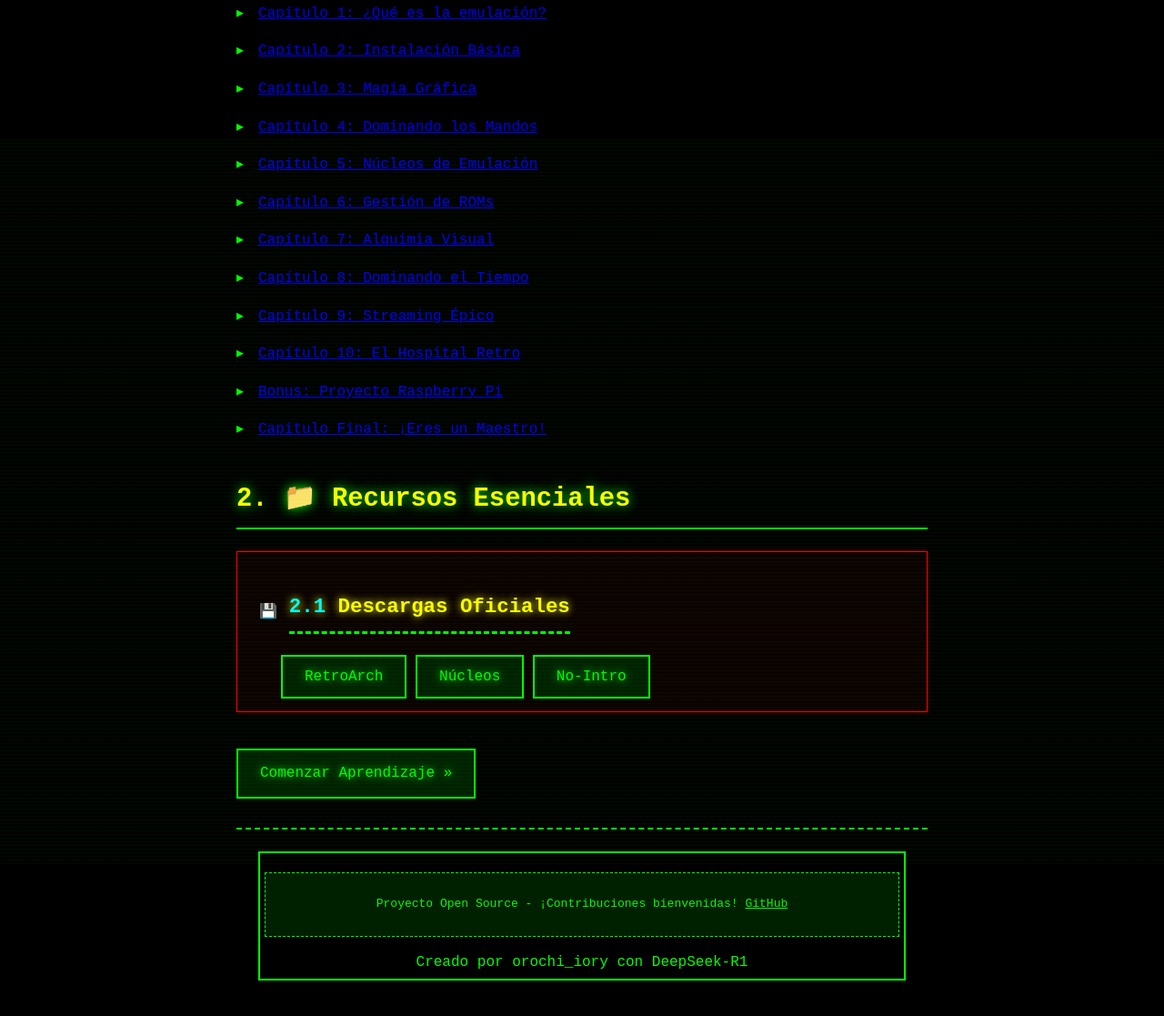
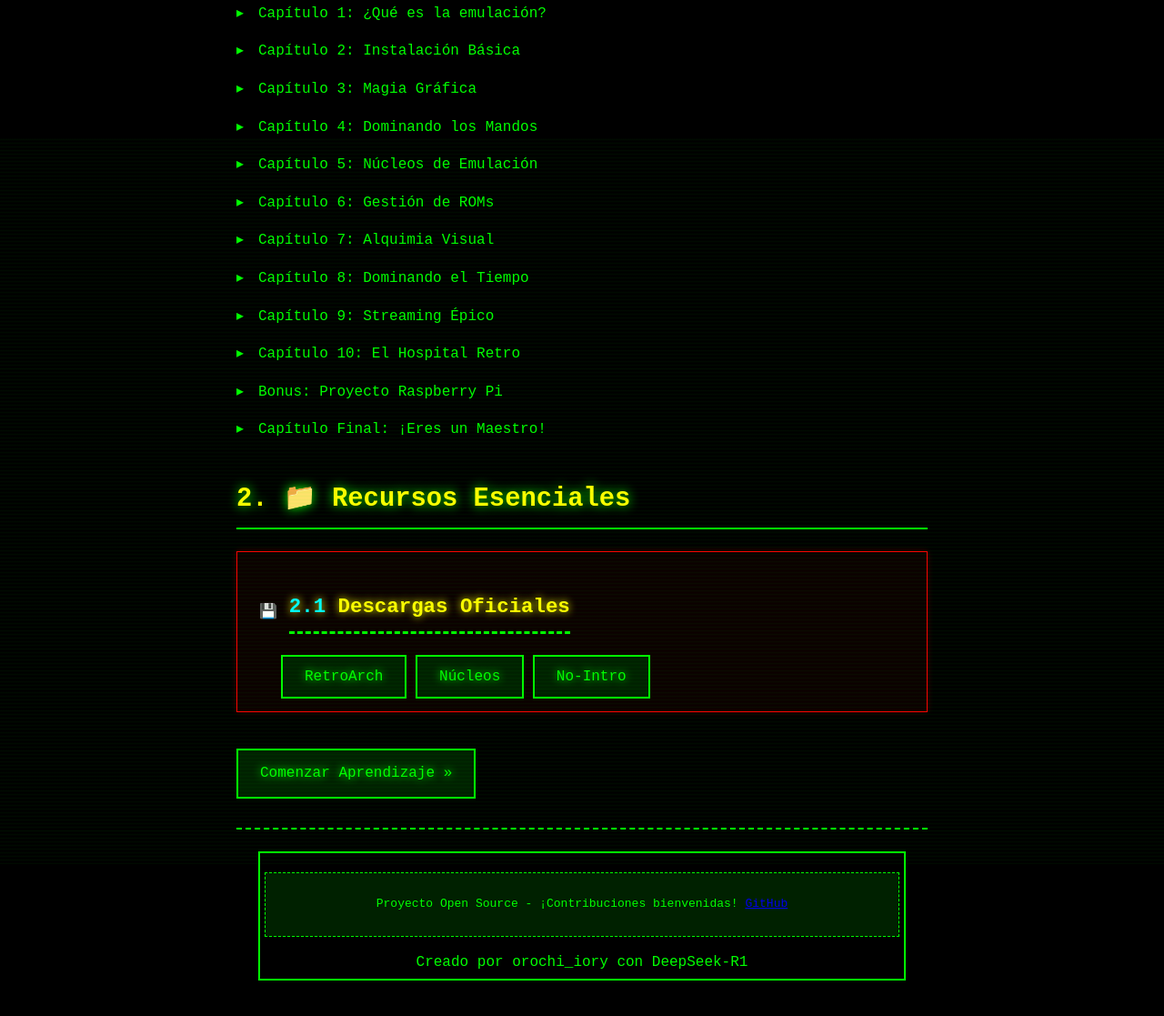
Before and after one commit to orochi-iory/retroarchparatontos, a plain HTML site: page index.html in a window 1280 px wide. Shown: the part 383-1500 px from the top of the page at 91% size. Drawn offline with Linux system fonts and the light colour scheme.

Commit message:
Update index.html

```diff
--- a/index.html
+++ b/index.html
@@ -9,6 +9,24 @@
         <source src="sfx/hover.wav" type="audio/wav">
         <source src="sfx/hover.mp3" type="audio/mpeg">
     </audio>
+    <style>
+        /* Estilos específicos para el índice */
+        .retro-list a {
+            color: var(--neon-green);
+            text-decoration: none;
+            transition: all 0.3s ease;
+        }
+
+        .retro-list a:hover {
+            color: var(--neon-yellow);
+            text-shadow: var(--glow) var(--neon-green);
+            transform: translateX(5px);
+        }
+
+        .retro-list a:visited {
+            color: var(--neon-green); /* Mantener mismo color para visitados */
+        }
+    </style>
 </head>
 <body>
     <div class="crt-overlay"></div>
@@ -68,7 +86,7 @@
 
         <footer class="footer mt-2">
             <div class="pixel-border" style="padding: 5px;">
-                <pre>Proyecto Open Source - ¡Contribuciones bienvenidas! <a href="https://github.com/orochi-iory/retroarchparatontos" style="color:#0f0">GitHub</a></pre>
+                <pre>Proyecto Open Source - ¡Contribuciones bienvenidas! <a href="https://github.com/orochi-iory/retroarchparatontos" class="neon-link">GitHub</a></pre>
                 <div class="mt-1 neon-green" style="text-align: center;">
                     Creado por orochi_iory con DeepSeek-R1
                 </div>
```
